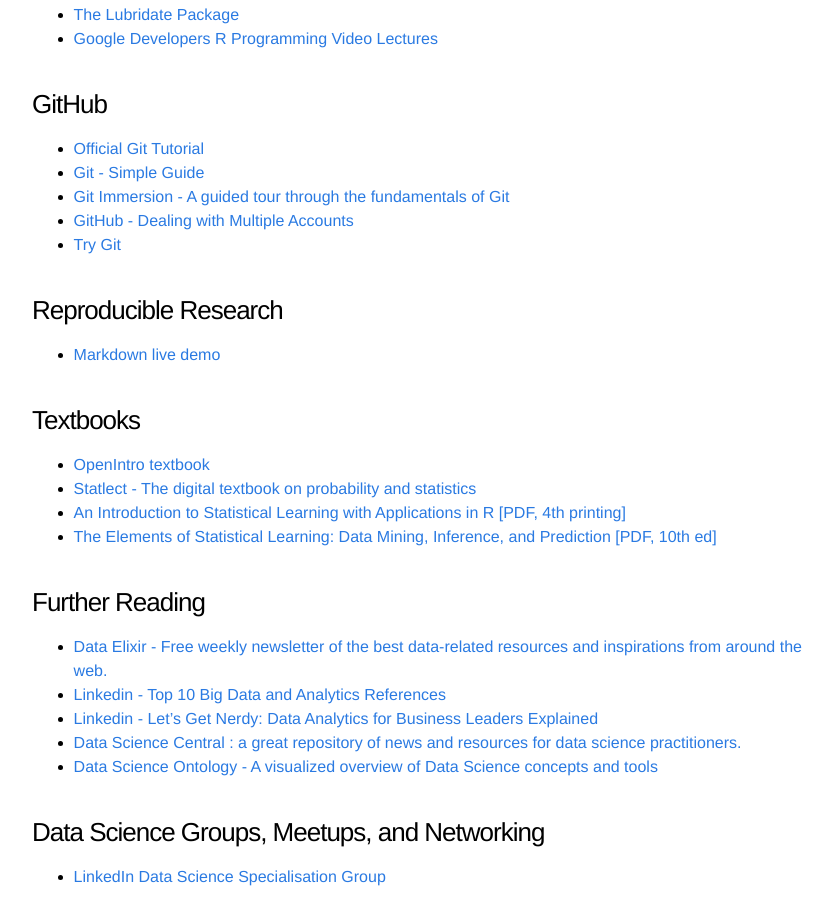
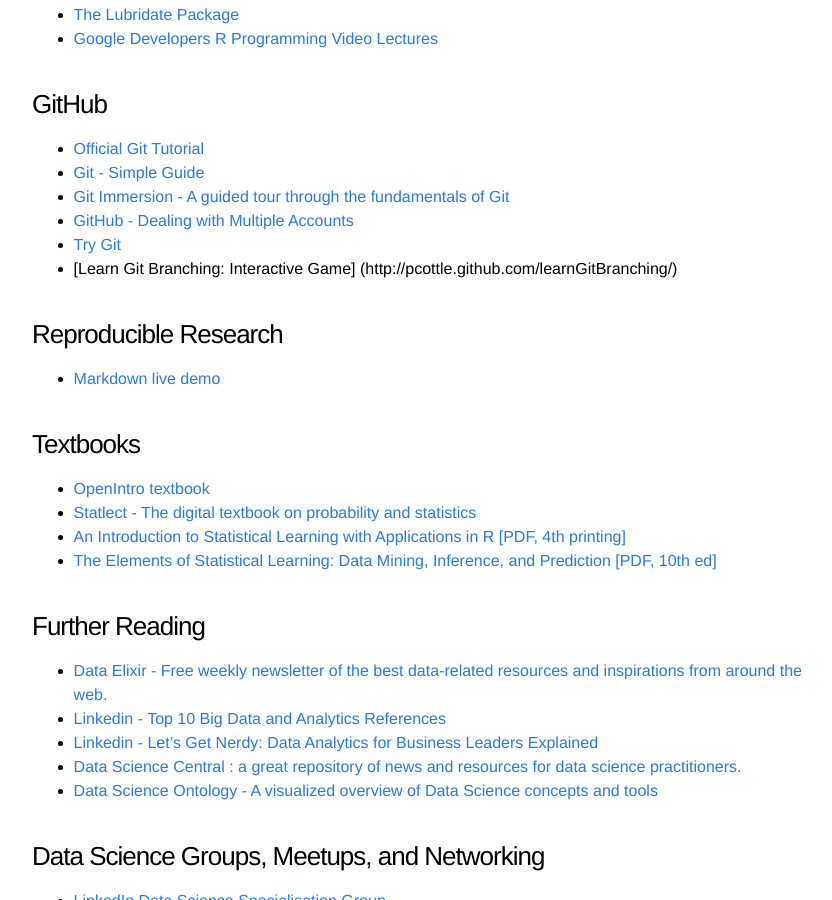
Before and after one commit to DataScienceSpecialization/DataScienceSpecialization.github.io, a Jekyll site: the page built from curated.md, in a window 1280 px wide and 900 px high, scrolled down 567 px. Shown: the whole window, without its empty margins (208-1040 px from the left). Built offline with Jekyll 4.4.1, drawn with Linux system fonts in a browser that asks for light colours.

Commit message:
Update curated.md

```diff
--- a/curated.md
+++ b/curated.md
@@ -30,6 +30,7 @@
 - [Git Immersion - A guided tour through the fundamentals of Git](http://gitimmersion.com/)
 - [GitHub - Dealing with Multiple Accounts](http://hmkcode.com/git-tutorial/how-to-deal-with-multiple-github-accounts-on-one-computer/)
 - [Try Git](https://try.github.io/levels/1/challenges/1)
+- [Learn Git Branching: Interactive Game] (http://pcottle.github.com/learnGitBranching/)
 
 ### Reproducible Research
 - [Markdown live demo](http://markdown-here.com/livedemo.html)
```
